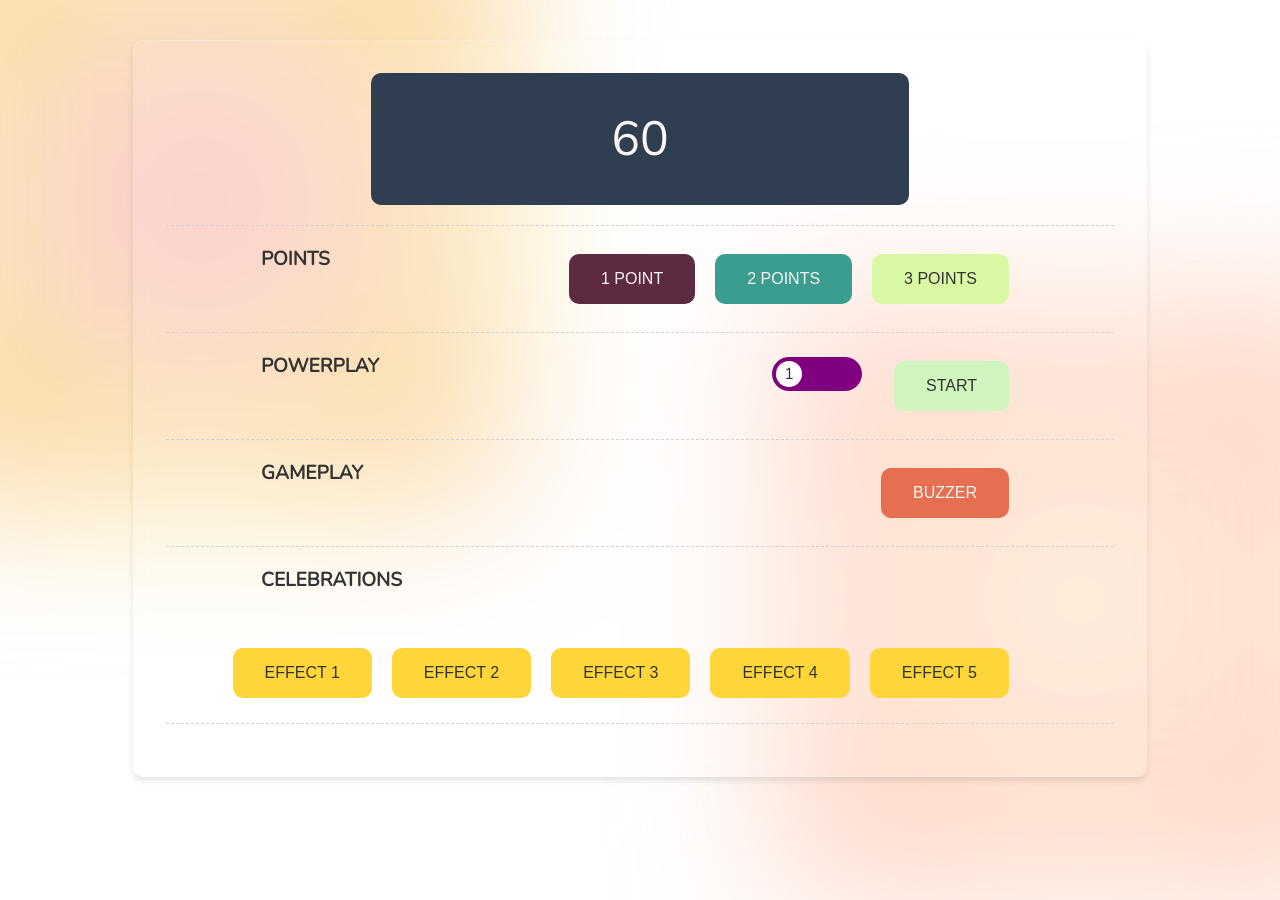
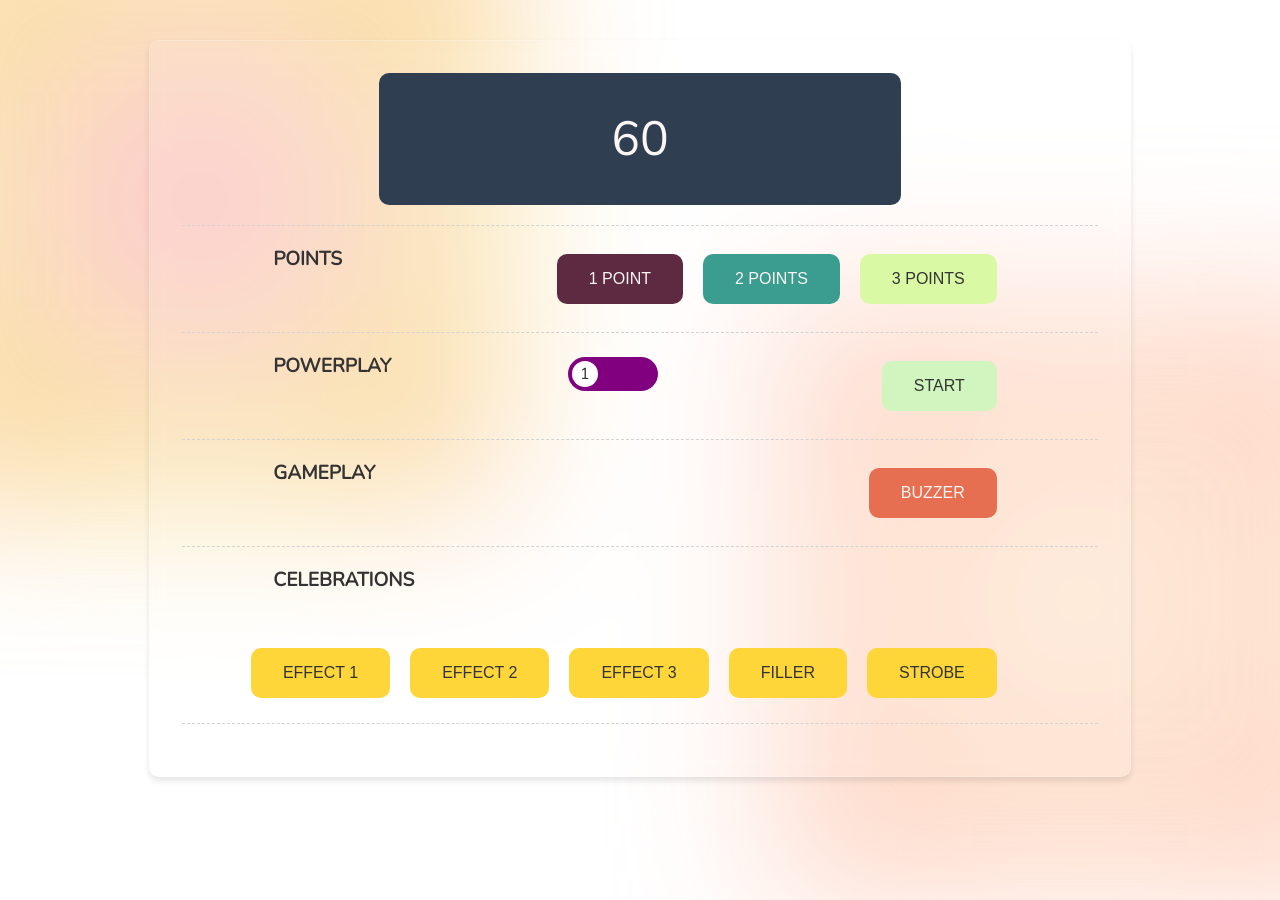
Before and after one commit to Makerspace-Ashoka/HoopGlow, a Nuxt app in the folder frontend/: page / in a window 1280 px wide. Shown: the top 900 px of the page. Built offline with nearby package versions, Linux system fonts and the light colour scheme.

Commit message:
Update stylesheets, add button types in dictionary and name last two buttons

```diff
--- a/frontend/app.vue
+++ b/frontend/app.vue
@@ -37,8 +37,8 @@
         <button class="btn  btn-effect" @click="callWLED('1Effect')" :disabled="isPowerplayRunning">Effect 1</button>
         <button class="btn  btn-effect" @click="callWLED('2Effect')" :disabled="isPowerplayRunning">Effect 2</button>
         <button class="btn  btn-effect" @click="callWLED('3Effect')" :disabled="isPowerplayRunning">Effect 3</button>
-        <button class="btn  btn-effect" @click="callWLED('4Effect')" :disabled="isPowerplayRunning">Effect 4</button>
-        <button class="btn  btn-effect" @click="callWLED('5Effect')" :disabled="isPowerplayRunning">Effect 5</button>
+        <button class="btn  btn-effect" @click="callWLED('4Effect')" :disabled="isPowerplayRunning">Filler</button>
+        <button class="btn  btn-effect" @click="callWLED('5Effect')" :disabled="isPowerplayRunning">Strobe</button>
       </div>
     </div>
   </div>
@@ -74,6 +74,8 @@ const buildPayloadForButtonType = (buttonType) => {
     '1Effect': 201,
     '2Effect': 202,
     '3Effect': 203,
+    '4Effect': 204,
+    '5Effect': 205,
     'buzzer': 200
   };
 
@@ -237,7 +239,7 @@ watch(powerplayTimer, (newVal) => {
 
 .btn:hover {
   background-color: #f0f0f0;
-  transform: translateY(-5px);
+  transform: scale(1.05);
 }
 
 .btn:disabled {
@@ -248,7 +250,7 @@ watch(powerplayTimer, (newVal) => {
 }
 
 .btn:active {
-  border: 2px solid black;
+  transform: translateY(-10px);
 }
 
 .btn-1point {
@@ -288,6 +290,7 @@ watch(powerplayTimer, (newVal) => {
     display: inline-block;
     width: 90px;
     height: 34px;
+    margin-right: 15vw;
 }
 
 .switch input {
```
